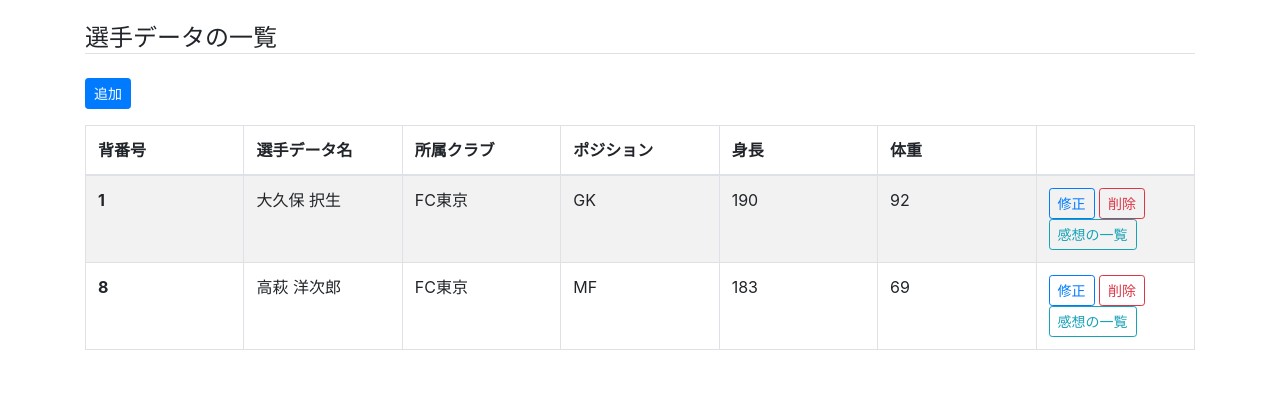
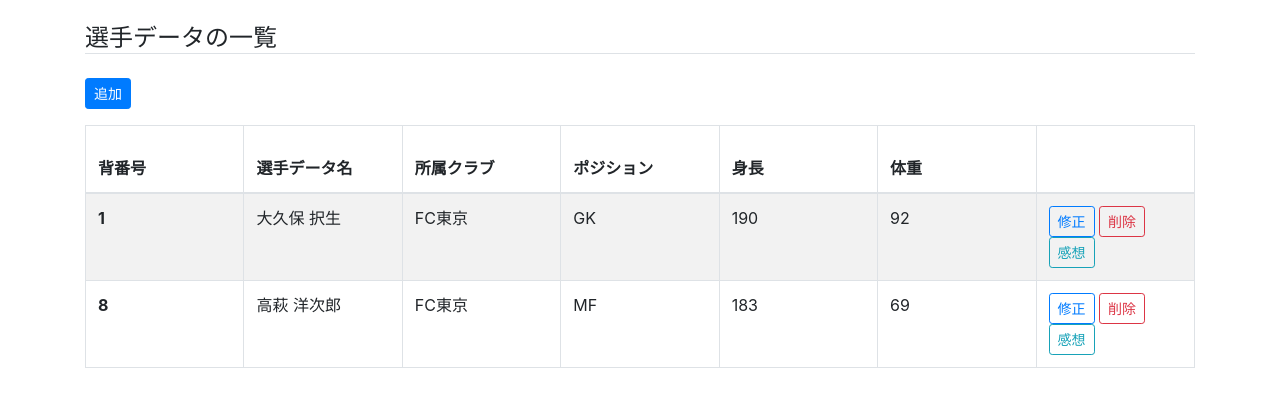
Before and after one commit to ss04xs/databook, a Django app: page /cms/databook/ in a window 1280 px wide. Shown: the top 407 px of the page. Run offline with Django 3.2, Linux system fonts and the light colour scheme; data comes from the database, SQL or seed files in the repository; some libraries are stand-ins or nearby versions.

Commit message:
css修正

```diff
--- a/cms/templates/cms/databook_list.html
+++ b/cms/templates/cms/databook_list.html
@@ -14,7 +14,7 @@
           <th scope="col">ポジション</th>
           <th scope="col">身長</th>
           <th scope="col">体重</th>
-          <th scope="col"></th>
+          <th scope="col" style="padding: 33px;"></th>
         </tr>
       </thead>
       <tbody>
@@ -30,7 +30,7 @@
             <a href="{% url 'cms:databook_mod' databook_id=databook.id %}" class="btn btn-outline-primary btn-sm">修正</a>
             <button class="btn btn-outline-danger btn-sm del_confirm" data-toggle="modal" data-target="#deleteModal" data-pk="{{ databook.id }}" data-url="{% url 'cms:databook_del' databook_id=databook.id %}">削除</button>
             <a href="{% url 'cms:comment_list' databook_id=databook.id %}" class="btn btn-outline-info btn-sm">
-            感想の一覧</a>
+            感想</a>
           </td>
         </tr>
         {% endfor %}
```
